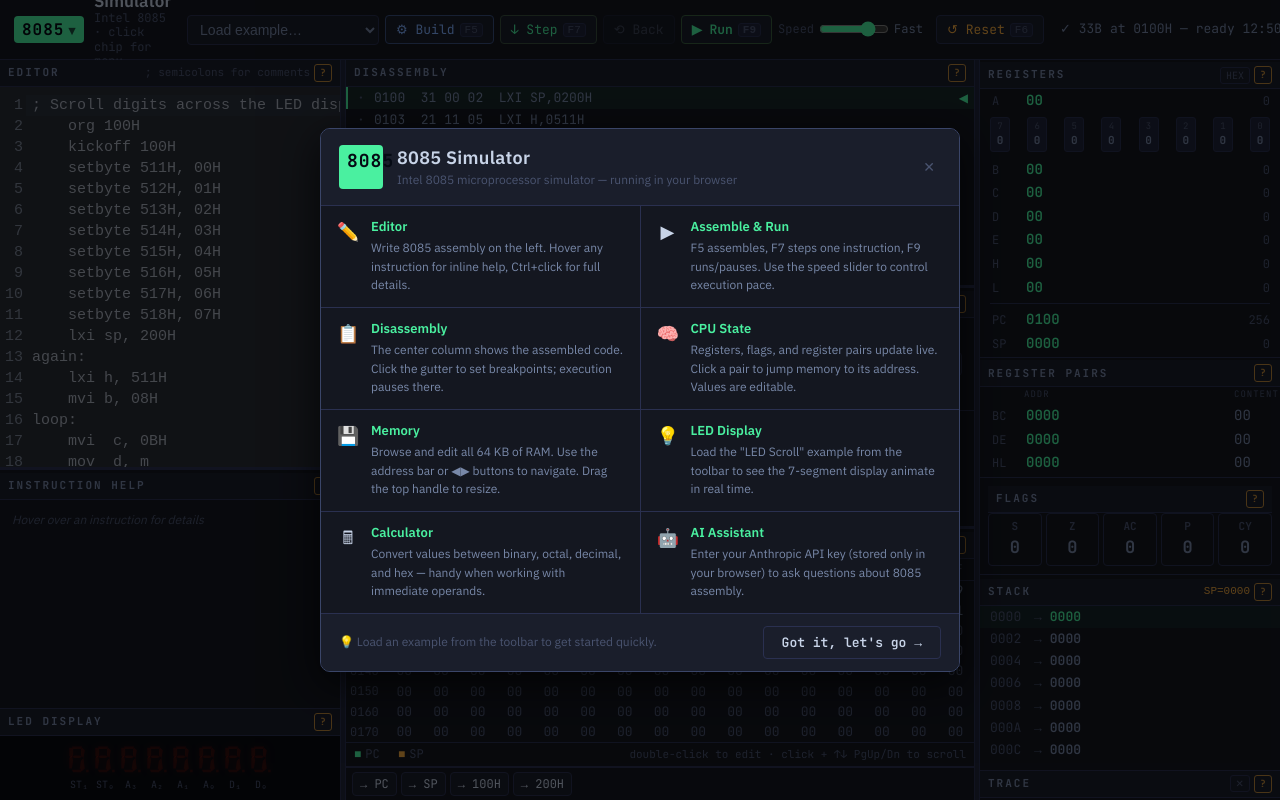
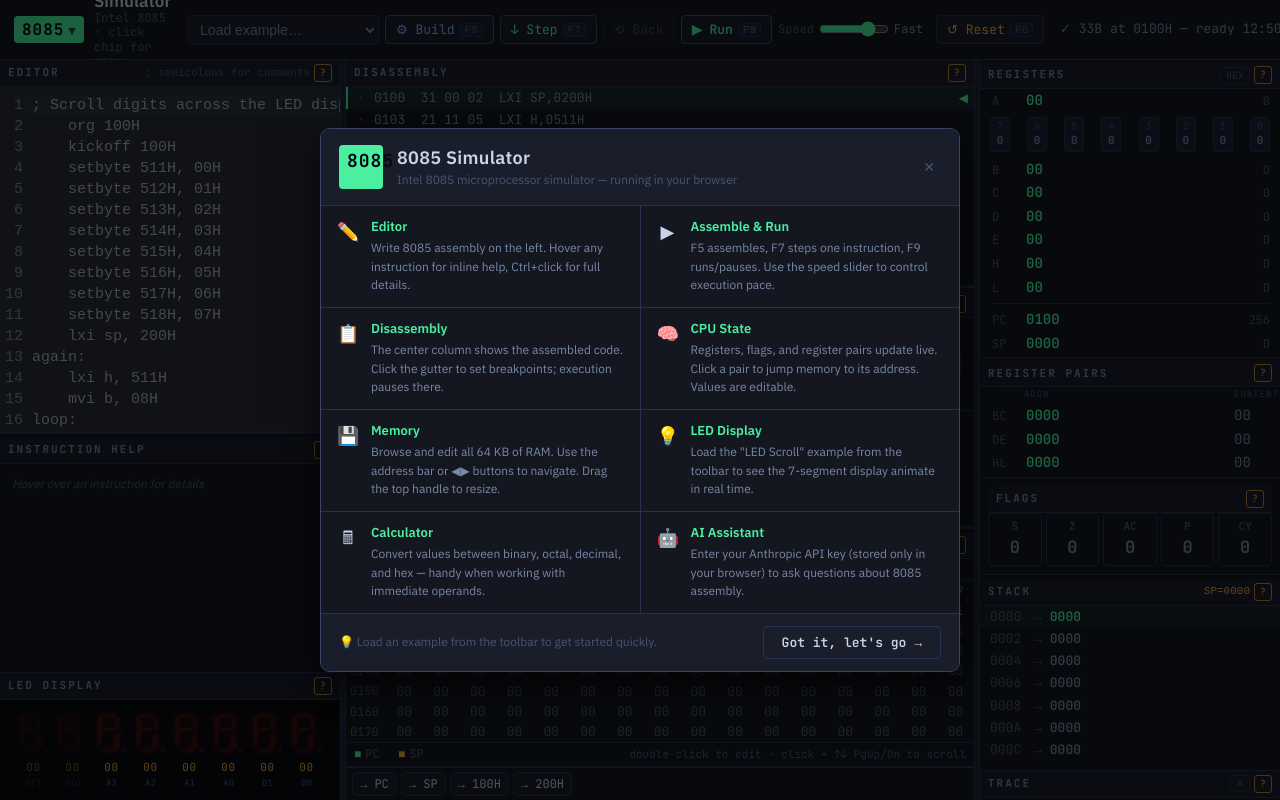
Before and after one commit to selfmodify/sim8085wasm, a React (Vite) app in the folder web/: page / in a window 1280 px wide. Built offline with nearby package versions, Linux system fonts and the light colour scheme; the HTML template or start-up script is replaced by a standard one.

Commit message:
improve LED panel: larger digits, hex value subtitle, clean labels, dim ST pair

```diff
--- a/web/src/App.css
+++ b/web/src/App.css
@@ -671,8 +671,8 @@
 .led-digits {
   display: flex;
   justify-content: center;
-  gap: 4px;
-  padding: 8px;
+  gap: 6px;
+  padding: 10px 8px;
   background: #080a10;
 }
 .led-digit {
@@ -681,10 +681,17 @@
   align-items: center;
   gap: 2px;
 }
-.led-digit svg { filter: drop-shadow(0 0 4px rgba(255, 40, 0, 0.75)) }
+.led-digit svg { filter: drop-shadow(0 0 5px rgba(255, 40, 0, 0.8)) }
+.led-digit-st { opacity: 0.45 }
+.led-val {
+  font-family: var(--mono);
+  font-size: 11px;
+  color: var(--amber);
+  letter-spacing: 0.05em;
+}
 .led-lbl {
   font-family: var(--mono);
-  font-size: 10px;
+  font-size: 9px;
   color: var(--text3);
   letter-spacing: 0;
 }
--- a/web/src/App.jsx
+++ b/web/src/App.jsx
@@ -738,7 +738,7 @@
     { id:'dot', d:'M14 19 L16 19 L16 21 L14 21 Z', bit:128 },
   ]
   return (
-    <svg width="22" height="32" viewBox="0 0 17 23">
+    <svg width="33" height="48" viewBox="0 0 17 23">
       {segs.map(s => <path key={s.id} d={s.d} fill={value & s.bit ? ON : OFF} />)}
     </svg>
   )
@@ -1467,14 +1467,15 @@
 
 // ── LED display ──────────────────────────────────────────────────────────
 function LedDisplay({ leds }) {
-  const LABELS = ['ST₁','ST₀','A₃','A₂','A₁','A₀','D₁','D₀']
+  const LABELS = ['ST1','ST0','A3','A2','A1','A0','D1','D0']
   return (
     <div className="panel led-panel">
       <div className="panel-hd">LED DISPLAY<PanelHelp panel="LED DISPLAY" /></div>
       <div className="led-digits">
         {leds.map((v,i) => (
-          <div key={i} className="led-digit">
+          <div key={i} className={`led-digit${i < 2 ? ' led-digit-st' : ''}`}>
             <SevenSeg value={v} />
+            <div className="led-val">{v.toString(16).toUpperCase().padStart(2,'0')}</div>
             <div className="led-lbl">{LABELS[i]}</div>
           </div>
         ))}
```
